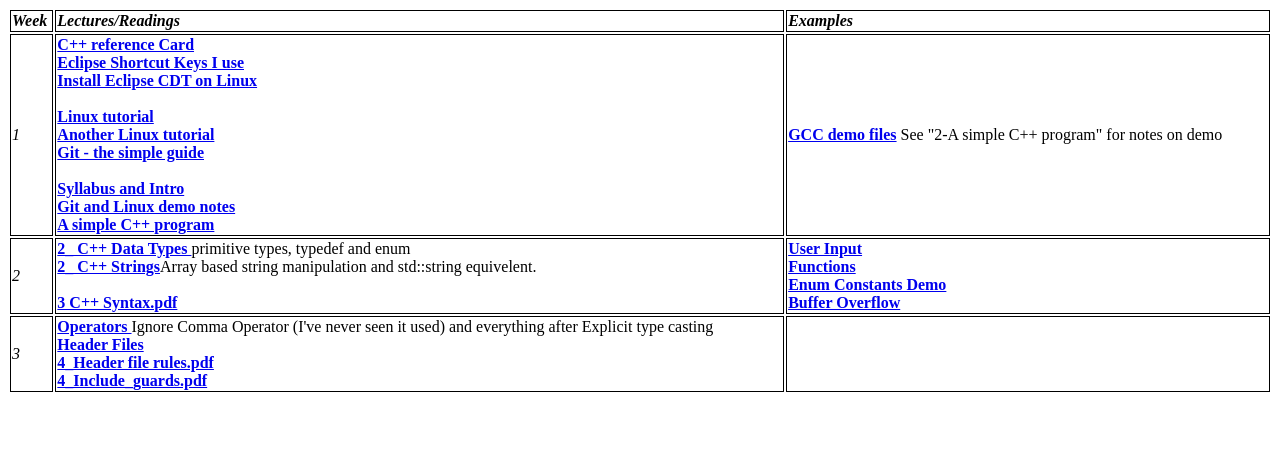
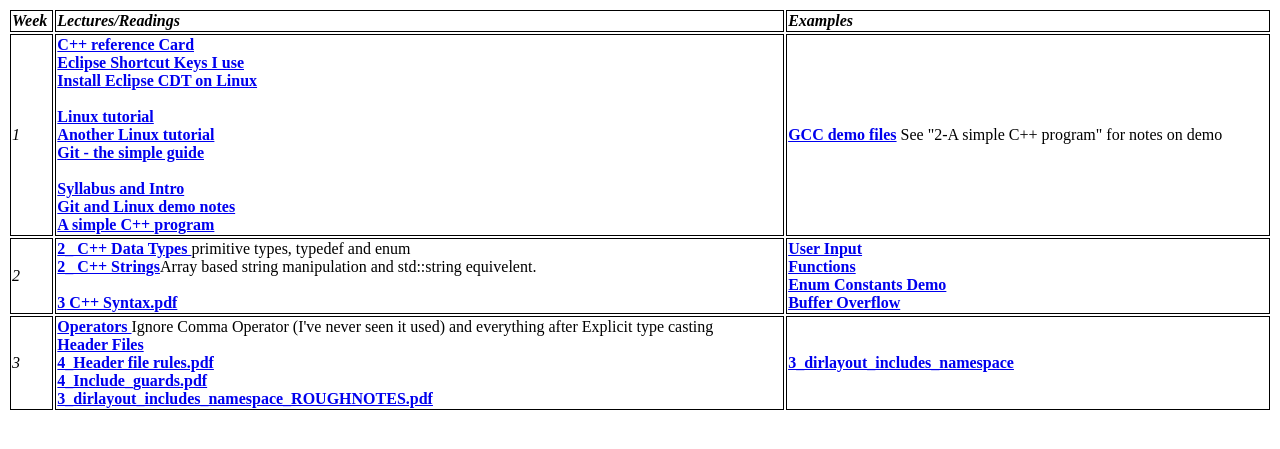
Before and after one commit to CNUClasses/CPSC327, a Jekyll site: the page navbar/Lectures.html, which Jekyll copies as it is, in a window 1280 px wide. Shown: the top 449 px of the page. Built offline with Jekyll 4.4.1, drawn with Linux system fonts in a browser that asks for light colours.

Commit message:
forgot lecture

```diff
--- a/navbar/Lectures.html
+++ b/navbar/Lectures.html
@@ -58,12 +58,12 @@
 				<strong><a href="http://www.learncpp.com/cpp-tutorial/19-header-files/"> Header Files </a></strong><br>
                 <strong><a href="https://github.com/CNUClasses/CPSC327/blob/master/content/Lectures/4_Header file rules.pdf"> 4_Header file rules.pdf</a></strong><br>
                 <strong><a href="https://github.com/CNUClasses/CPSC327/blob/master/content/Lectures/4_Include_guards.pdf"> 4_Include_guards.pdf</a></strong><br>
-
-
+                <strong><a href="https://github.com/CNUClasses/CPSC327/blob/master/content/Lectures/3_dirlayout_includes_namespace_ROUGHNOTES.pdf
+                4_Include_guards.pdf">3_dirlayout_includes_namespace_ROUGHNOTES.pdf</a></strong><br>
 
             </td>
 			<td class="style_white ">
-
+			<strong><a href="https://github.com/CNUClasses/3_dirlayout_includes_namespace.git"> 3_dirlayout_includes_namespace</a></strong> <br />
 			</td>
 		</tr>
 
```
